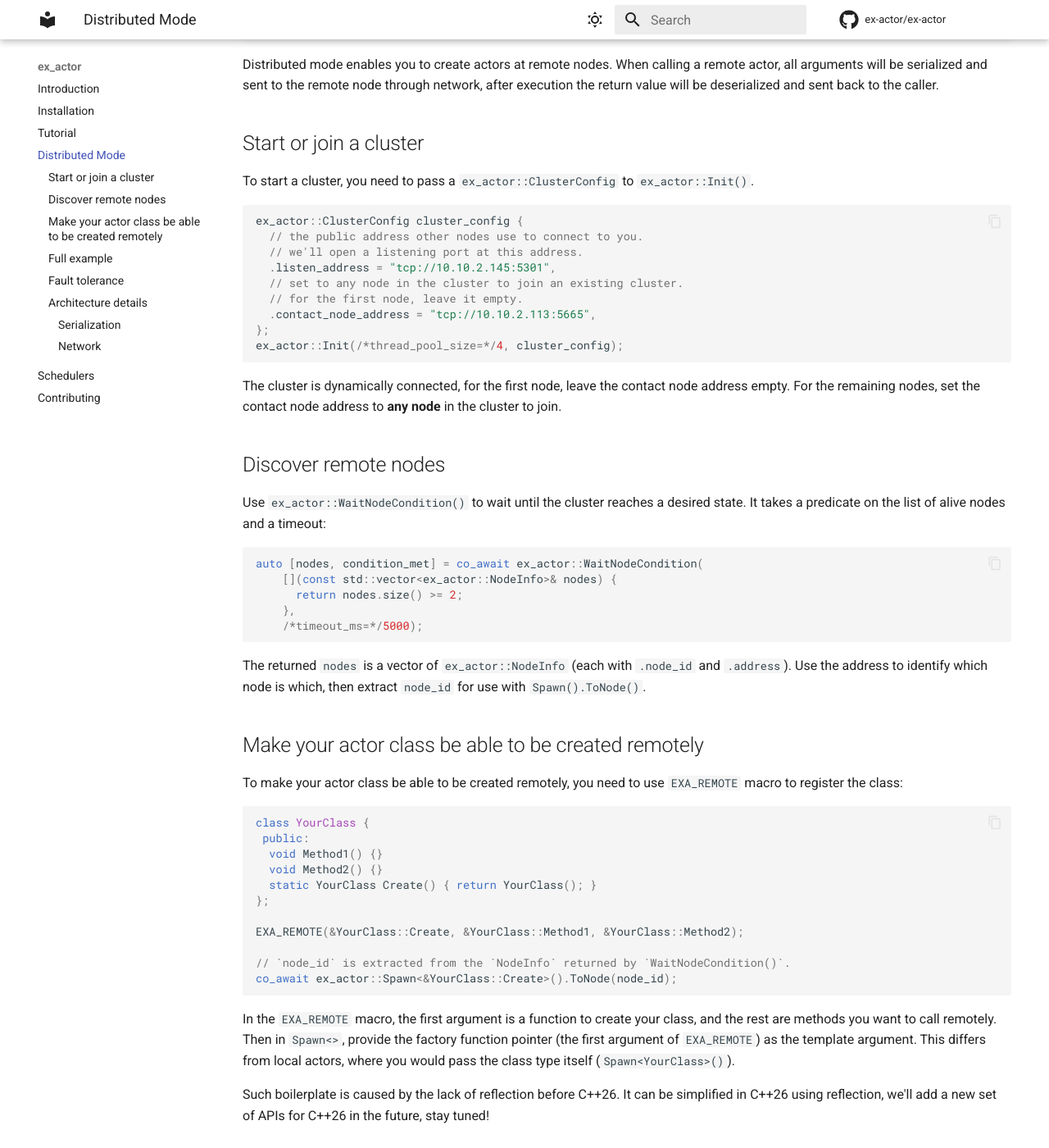
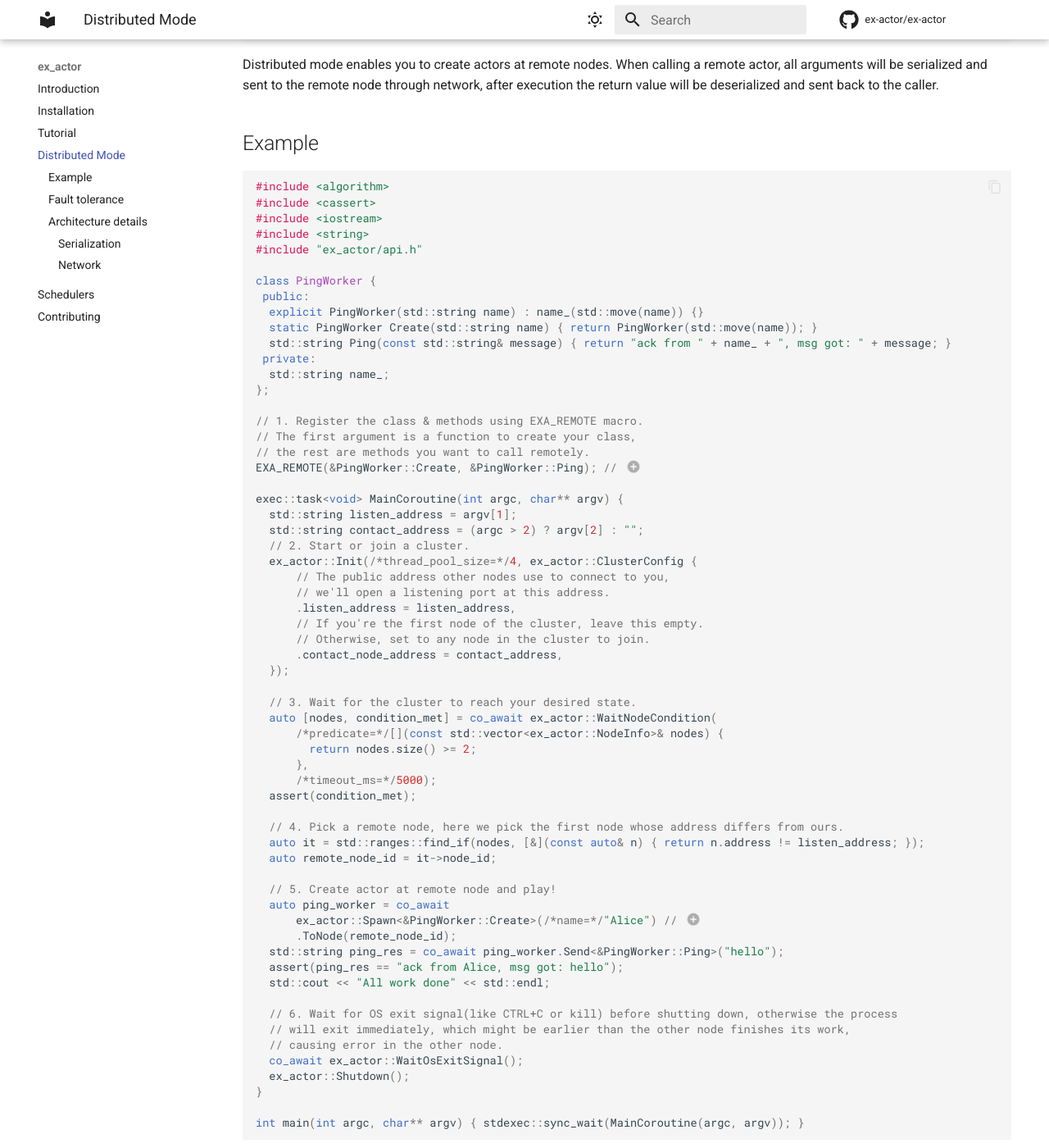
Before and after one commit to ex-actor/ex-actor, an MkDocs documentation site: the page built from docs/contents/distributed_mode.md, in a window 1280 px wide and 1400 px high, scrolled down 238 px. Shown: the whole window at 82% size. Built offline with MkDocs 1.6.1 and Material for MkDocs 9.7.7, drawn with Linux system fonts in a browser that asks for light colours; comment, search, counter and statistics services are not loaded; some of the changed text lies outside the part shown.

Commit message:
[doc] Reorganize distributed mode doc (#189)
make it more straightforward

````diff
--- a/docs/contents/distributed_mode.md
+++ b/docs/contents/distributed_mode.md
@@ -8,63 +8,7 @@ Distributed mode enables you to create actors at remote nodes. When calling a re
 serialized and sent to the remote node through network, after execution the return value will be deserialized and sent
 back to the caller.
 
-## Start or join a cluster
-
-To start a cluster, you need to pass a `ex_actor::ClusterConfig` to `ex_actor::Init()`.
-
-```cpp
-ex_actor::ClusterConfig cluster_config {
-  // the public address other nodes use to connect to you.
-  // we'll open a listening port at this address.
-  .listen_address = "tcp://10.10.2.145:5301",
-  // set to any node in the cluster to join an existing cluster.
-  // for the first node, leave it empty.
-  .contact_node_address = "tcp://10.10.2.113:5665",
-};
-ex_actor::Init(/*thread_pool_size=*/4, cluster_config);
-```
-
-The cluster is dynamically connected, for the first node, leave the contact node address empty.
-For the remaining nodes, set the contact node address to **any node** in the cluster to join.
-
-## Discover remote nodes
-
-Use `ex_actor::WaitNodeCondition()` to wait until the cluster reaches a desired state. It takes a predicate on the list of alive nodes and a timeout:
-
-```cpp
-auto [nodes, condition_met] = co_await ex_actor::WaitNodeCondition(
-    [](const std::vector<ex_actor::NodeInfo>& nodes) {
-      return nodes.size() >= 2;
-    },
-    /*timeout_ms=*/5000);
-```
-
-The returned `nodes` is a vector of `ex_actor::NodeInfo` (each with `.node_id` and `.address`). Use the address to identify which node is which, then extract `node_id` for use with `Spawn().ToNode()`.
-
-## Make your actor class be able to be created remotely
-
-To make your actor class be able to be created remotely, you need to use `EXA_REMOTE` macro to register the class:
-
-```cpp
-class YourClass {
- public:
-  void Method1() {}
-  void Method2() {}
-  static YourClass Create() { return YourClass(); }
-};
-
-EXA_REMOTE(&YourClass::Create, &YourClass::Method1, &YourClass::Method2);
-
-// `node_id` is extracted from the `NodeInfo` returned by `WaitNodeCondition()`.
-co_await ex_actor::Spawn<&YourClass::Create>().ToNode(node_id);
-```
-
-In the `EXA_REMOTE` macro, the first argument is a function to create your class, and the rest are methods you want to call remotely.
-Then in `Spawn<>`, provide the factory function pointer (the first argument of `EXA_REMOTE`) as the template argument. This differs from local actors, where you would pass the class type itself (`Spawn<YourClass>()`).
-
-Such boilerplate is caused by the lack of reflection before C++26. It can be simplified in C++26 using reflection, we'll add a new set of APIs for C++26 in the future, stay tuned!
-
-## Full example
+## Example
 
 <!-- doc test start, wrapper_script: test/multi_process_test.py -->
 ```cpp
@@ -77,55 +21,51 @@ Such boilerplate is caused by the lack of reflection before C++26. It can be sim
 class PingWorker {
  public:
   explicit PingWorker(std::string name) : name_(std::move(name)) {}
-
-  // You can also put this outside the class if you don't want to modify your class
   static PingWorker Create(std::string name) { return PingWorker(std::move(name)); }
-
   std::string Ping(const std::string& message) { return "ack from " + name_ + ", msg got: " + message; }
-
  private:
   std::string name_;
 };
 
-// 0. Register the class & methods using EXA_REMOTE
-EXA_REMOTE(&PingWorker::Create, &PingWorker::Ping);
+// 1. Register the class & methods using EXA_REMOTE macro.
+// The first argument is a function to create your class,
+// the rest are methods you want to call remotely.
+EXA_REMOTE(&PingWorker::Create, &PingWorker::Ping); // (1)
 
-// Usage: ./distributed_node <listen_address> [contact_address]
-// The first node in the cluster should omit contact_address.
 exec::task<void> MainCoroutine(int argc, char** argv) {
   std::string listen_address = argv[1];
   std::string contact_address = (argc > 2) ? argv[2] : "";
-  ex_actor::ClusterConfig cluster_config {
+  // 2. Start or join a cluster.
+  ex_actor::Init(/*thread_pool_size=*/4, ex_actor::ClusterConfig {
+      // The public address other nodes use to connect to you,
+      // we'll open a listening port at this address.
       .listen_address = listen_address,
+      // If you're the first node of the cluster, leave this empty.
+      // Otherwise, set to any node in the cluster to join.
       .contact_node_address = contact_address,
-  };
+  });
 
-  // 1. Start or join the cluster
-  ex_actor::Init(/*thread_pool_size=*/4, cluster_config);
+  // 3. Wait for the cluster to reach your desired state.
+  auto [nodes, condition_met] = co_await ex_actor::WaitNodeCondition(
+      /*predicate=*/[](const std::vector<ex_actor::NodeInfo>& nodes) {
+        return nodes.size() >= 2;
+      },
+      /*timeout_ms=*/5000);
+  assert(condition_met);
 
-  // 2. Wait for the remote node to be discovered
-  auto [nodes, condition_met] = co_await ex_actor::WaitNodeCondition(
-      [](const auto& nodes) { return nodes.size() >= 2; },
-      /*timeout_ms=*/5000);
-  if (!condition_met) {
-    throw std::runtime_error("Cannot connect to any remote node");
-  }
-
-  // 3. Pick the first remote node (any node whose address differs from ours)
+  // 4. Pick a remote node, here we pick the first node whose address differs from ours.
   auto it = std::ranges::find_if(nodes, [&](const auto& n) { return n.address != listen_address; });
-  if (it == nodes.end()) {
-    throw std::runtime_error("Cannot find any remote node");
-  }
   auto remote_node_id = it->node_id;
 
-  // 4. Create a remote actor and send messages to it
-  auto ping_worker =
-      co_await ex_actor::Spawn<&PingWorker::Create>(/*name=*/"Alice").ToNode(remote_node_id);
+  // 5. Create actor at remote node and play!
+  auto ping_worker = co_await
+      ex_actor::Spawn<&PingWorker::Create>(/*name=*/"Alice") // (2)
+      .ToNode(remote_node_id);
   std::string ping_res = co_await ping_worker.Send<&PingWorker::Ping>("hello");
   assert(ping_res == "ack from Alice, msg got: hello");
   std::cout << "All work done" << std::endl;
 
-  // Wait for OS exit signal(like CTRL+C or kill) before shutting down, otherwise the process
+  // 6. Wait for OS exit signal(like CTRL+C or kill) before shutting down, otherwise the process
   // will exit immediately, which might be earlier than the other node finishes its work,
   // causing error in the other node.
   co_await ex_actor::WaitOsExitSignal();
@@ -135,21 +75,30 @@ exec::task<void> MainCoroutine(int argc, char** argv) {
 int main(int argc, char** argv) { stdexec::sync_wait(MainCoroutine(argc, argv)); }
 ```
 
+1.  Such boilerplate is caused by the lack of reflection before C++26. We'll eliminate it in C++26, stay tuned!
+
+2.  Note here in Spawn<>, you should provide the factory function pointer (the first argument of EXA_REMOTE) as the template argument. This differs from local actors, where you would pass the class type itself.
 
 
 Compile this program into a binary, let's say `distributed_node`.
 
-usage: `./distributed_node <listen_address> [contact_address]`
+```bash
+# usage: `./distributed_node <listen_address> [contact_address]`
 
-In one shell, run: `./distributed_node tcp://127.0.0.1:5301`, in another shell, run: `./distributed_node tcp://127.0.0.1:5302 tcp://127.0.0.1:5301`. Both processes should print "All work done" log.
+# in one shell
+./distributed_node tcp://127.0.0.1:5301
 
-The first node doesn't need a contact address. The second node specifies the first node's address as the contact address to join the cluster.
+# in another shell
+./distributed_node tcp://127.0.0.1:5302 tcp://127.0.0.1:5301
+```
 
-The process will block on `ex_actor::WaitOsExitSignal()` until OS exit signal is received. You should kill them manually by CTRL+C or kill command.
+Both processes should print "All work done" log.
+
+The process will block on `ex_actor::WaitOsExitSignal()`. You should kill them manually by CTRL+C or kill command.
 
 ## Fault tolerance
 
-When a remote node becomes unreachable (dead, heartbeat timeout, connection refused, etc.), in-flight RPCs throw `ex_actor::ConnectionLost`, by catching this exception you can handle the failure gracefully.
+When a remote node becomes unreachable (dead, heartbeat timeout, connection refused, etc.), in-flight remote calls will throw `ex_actor::ConnectionLost`, by catching this exception you can handle the failure gracefully.
 
 ```cpp
 try {
````
